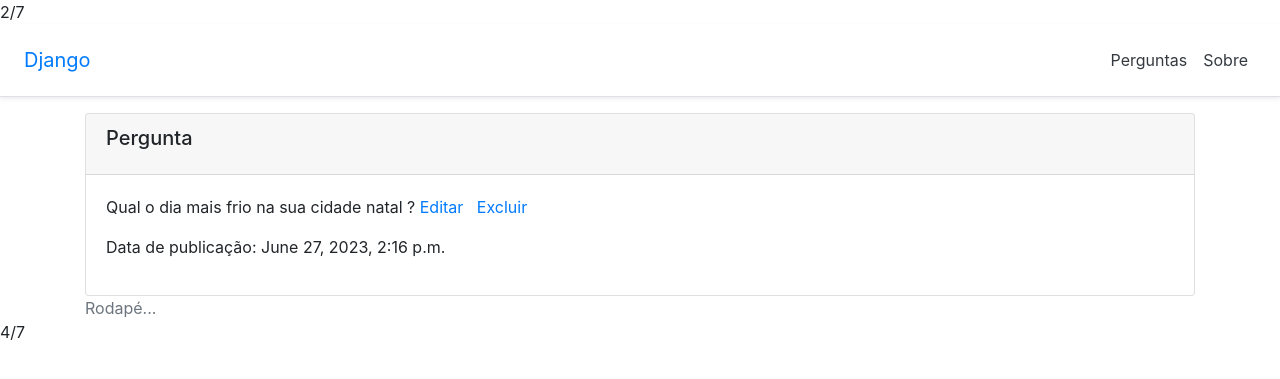
After one commit to vitorh2005/Invista.agro, a Django app: page /polls/pergunta/1/show in a window 1280 px wide. The commit adds this page. Shown: the top 379 px of the page. Run offline with Django 4.2, Linux system fonts and the light colour scheme; data comes from the database, SQL or seed files in the repository; some libraries are stand-ins or nearby versions.

Commit message:
READ - CRUD Básico.

```diff
--- a/polls/urls.py
+++ b/polls/urls.py
@@ -11,4 +11,8 @@ urlpatterns = [
     path('pergunta/add', views.QuestionCreateView.as_view(), name="poll_add"),
     path('pergunta/<int:pk>/edit',views.QuestionUpdateView.as_view(),name="poll_edit"),
     path('pergunta/<int:pk>/delete',views.QuestionDeleteView.as_view(),name="poll_delete"),
+    path('pergunta/<int:pk>/show',views.QuestionDetailView.as_view(),name="poll_show"),
+    path('pergunta/all',views.QuestionListView.as_view(),name="polls_all"),
+    path('about-us',views.SobreTemplateView.as_view(),name="about_page"),
+
 ]
--- a/polls/views.py
+++ b/polls/views.py
@@ -1,5 +1,6 @@
 from django.views.generic.edit import CreateView, UpdateView, DeleteView
 from django.urls import reverse_lazy
+from django.views.generic import DetailView, ListView, TemplateView
 
 from polls.models import Question
 
@@ -51,3 +52,16 @@ class QuestionDeleteView(DeleteView):
     model = Question
     template_name = 'polls/question_confirm_delete_form.html'
     success_url = reverse_lazy('polls_list')
+
+class QuestionDetailView(DetailView):
+    model = Question
+    template_name = 'polls/question_detail.html'
+    context_object_name = 'question'
+
+class QuestionListView(ListView):
+    model = Question
+    template_name = 'polls/question_list.html'
+    context_object_name = 'questions'
+
+class SobreTemplateView(TemplateView):
+    template_name = 'polls/sobre.html'
--- a/templates/_layout1.html
+++ b/templates/_layout1.html
@@ -23,6 +23,7 @@ bg-white border-bottom shadow-sm">
         <h5 class="my-0 mr-md-auto font-weight-normal">
             <a href="{% url 'index' %}">Django</a>
         </h5>
+        <a class="p-2 text-dark" href="{% url 'polls_all' %}">Perguntas</a>
         <a class="p-2 text-dark" href="{% url 'sobre' %}">Sobre</a>
     </div>
 </main>
--- a/templates/polls/perguntas_recentes.html
+++ b/templates/polls/perguntas_recentes.html
@@ -17,7 +17,9 @@ Mega Enquetes
  <a href="{% url 'poll_delete' pk=question.id %}" class="link-secondary">
     Excluir
 </a>
-
+<a href="{% url 'poll_show' pk=question.id %}" class="link-secondary">
+    Ver
+</a>
 {% endfor %}
 {% endblock %}
 <!-- fecha o bloco content -->
--- /dev/null
+++ b/templates/polls/question_detail.html
@@ -0,0 +1,20 @@
+{% extends '_layout1.html' %} {# herda tudo que já tem em _layout1.html #}
+{% block content %} {# substitui o bloco content em _layout1.html #}
+<div class="card">
+    <div class="card-header">
+        <h5 class="card-title">Pergunta</h5>
+    </div>
+    <div class="card-body">
+        <p>
+            {{ question.question_text }}
+            <a href="{% url 'poll_edit' pk=question.id %}" class="link-secondary">
+                Editar
+            </a> &nbsp;
+            <a href="{% url 'poll_delete' pk=question.id %}" class="link-secondary">
+                Excluir
+            </a>
+        </p>
+        <p>Data de publicação: {{ question.pub_date }}</p>
+    </div>
+</div>
+{% endblock %} {# fecha o bloco content #}
```
Also changed, not shown: templates/polls/question_list.html (added, +22 -0 lines), templates/polls/sobre.html (added, +14 -0 lines).
